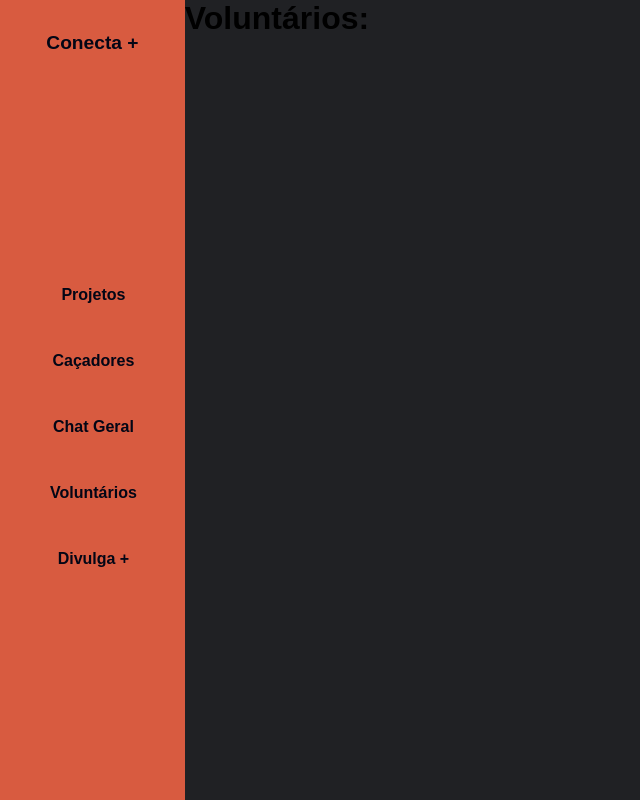
After one commit to joaopedrofds/Conecta-Plus, a Django app: page /voluntarios/ in a window 1280 px wide. The commit adds this page. Shown: the whole page, without its empty margins (0-640 px from the left). Run offline with Django 5.2, Linux system fonts and the light colour scheme.

Commit message:
comecando pagina de voluntarios

```diff
--- a/ConectaPlus/ConectaPlus/urls.py
+++ b/ConectaPlus/ConectaPlus/urls.py
@@ -24,4 +24,5 @@ urlpatterns = [
     path('', views.pagina_inicial, name='pagina_inicial'),
     path('projetos/', views.projetos, name='projetos'),
     path('caçadores/', views.caçadores, name='caçadores'),
+    path('voluntarios/', views.voluntarios, name='voluntarios')
 ]
--- a/ConectaPlus/ConectaPlusapp/views.py
+++ b/ConectaPlus/ConectaPlusapp/views.py
@@ -14,3 +14,6 @@ def projetos(request):
 
 def caçadores(request):
     return render(request, 'paginas/caçadores.html')
+
+def voluntarios(request):
+    return render(request, 'paginas/voluntarios.html')
--- a/ConectaPlus/templates/paginas/base.html
+++ b/ConectaPlus/templates/paginas/base.html
@@ -28,7 +28,7 @@
                 <i class="nome-menu"></i>
                 <span>Chat Geral</span>
             </a>
-            <a class="menu-item" href="{% url 'caçadores' %}">
+            <a class="menu-item" href="{% url 'voluntarios' %}">
                 <i class="nome-menu"></i>
                 <span>Voluntários</span>
             </a>
--- a/ConectaPlus/templates/paginas/caçadores.html
+++ b/ConectaPlus/templates/paginas/caçadores.html
@@ -1,4 +1,4 @@
 {% extends 'paginas/base.html' %}
 {% block conteudo %}
-
+caçadores
 {% endblock %}
--- /dev/null
+++ b/ConectaPlus/templates/paginas/voluntarios.html
@@ -0,0 +1,4 @@
+{% extends 'paginas/base.html' %}
+{% block conteudo %}
+<h1>Voluntários:</h1>
+{% endblock %}
```
Also changed, not shown: ConectaPlus/ConectaPlusapp/models.py (line endings or trailing spaces).
